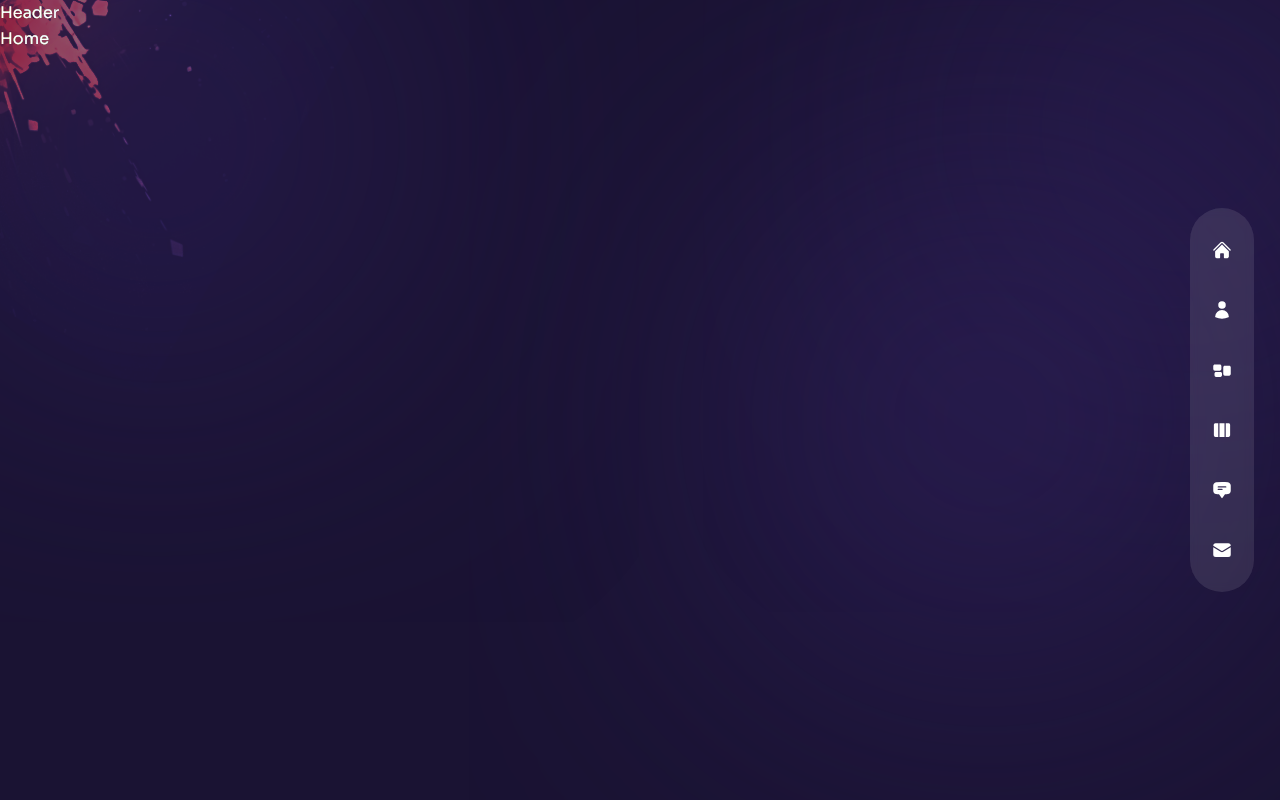
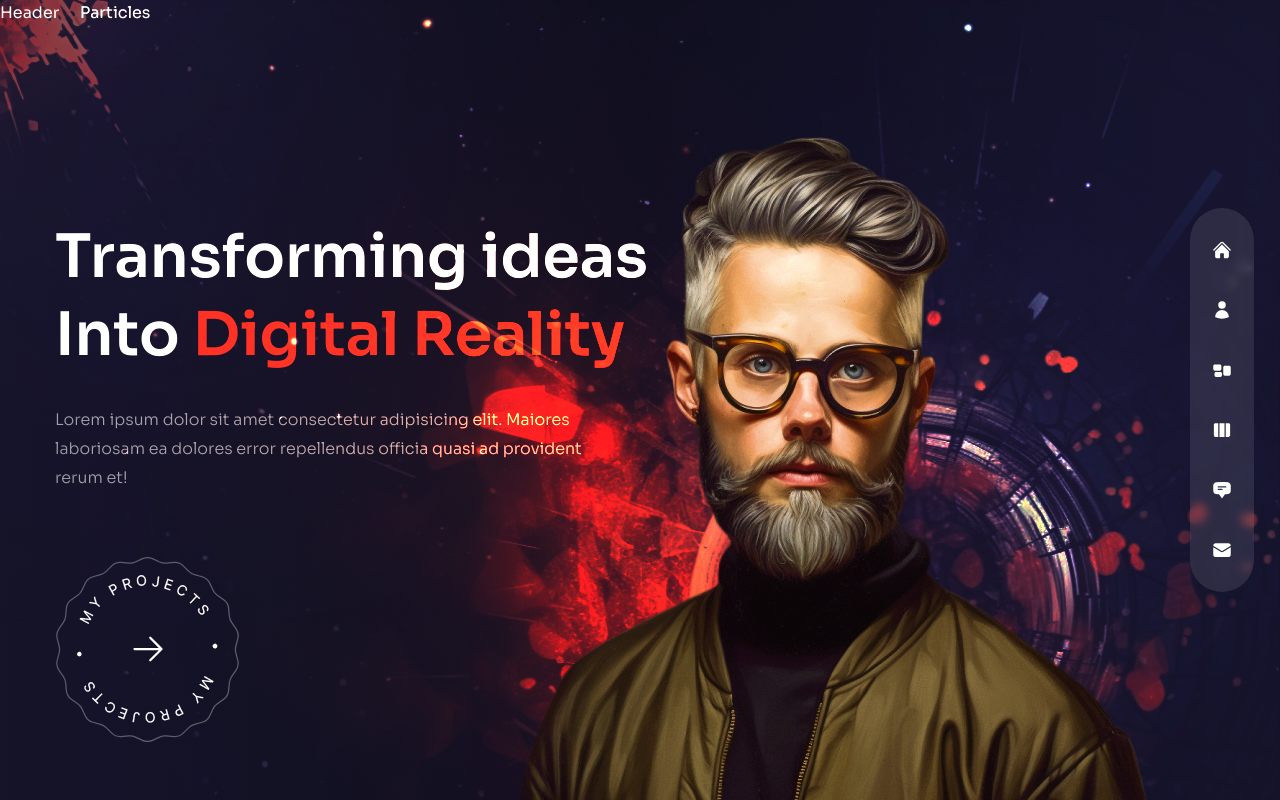
Before and after one commit to sebaespinosa/portfolio_nextjs_tailwind_framermotion, a Next.js app: page / in a window 1280 px wide. Built offline with nearby package versions, Linux system fonts and the light colour scheme.

Commit message:
hero casi listo, faltan particulas

```diff
--- a/src/app/about/page.tsx
+++ b/src/app/about/page.tsx
@@ -1,4 +1,5 @@
 // icons
+import Transition from "@/components/Transition";
 import {
     FaHtml5,
     FaCss3,
@@ -91,6 +92,10 @@ const aboutData = [
 
 export default function About() {
     return (
+        <>
+        <Transition />
         <div>About</div>
+        </>
+
     )
 }
--- a/src/app/page.tsx
+++ b/src/app/page.tsx
@@ -1,8 +1,73 @@
-import Layout from "@/components/Layout";
+'use client'
+import {Image} from 'next/image';
+import {motion} from 'framer-motion';
+
+import Transition from "@/components/Transition";
+import ParticlesContainer from '@/components/ParticlesContainer';
+import ProjectsBtn from '@/components/ProjectsBtn';
+import Avatar from '@/components/Avatar';
+
+import { fadeIn } from '../../variants';
+import MotionDivClient from '@/components/MotionDivClient';
 
 export default function Home() {
   return (
-    <div >Home</div>
-
+    <>
+    <Transition />
+    <div className='bg-primary/60 h-screen'>
+      {/* Text */}
+      <div className='w-full h-full bg-gradient-to-r from-primary/10 via-black/30 to-black/10'>
+        <div className='text-center flex flex-col justify-center xl:pt-40 xl:text-left h-full container mx-auto'>
+          {/* Title */}
+          <motion.h1
+           variants={fadeIn('down', 0.2)}
+           initial='hidden'
+           animate='show'
+           exit='hidden'
+           className="h1">
+            Transforming ideas <br /> Into {' '}
+            <span className="text-accent">Digital Reality</span>
+          </motion.h1>
+          {/* Subtitle */}
+          <motion.p
+           variants={fadeIn('down', 0.3)}
+           initial='hidden'
+           animate='show'
+           exit='hidden'
+           className='max-w-sm xl:max-w-xl mx-auto xl:mx-0 mb-10 xl:mb-16'>
+            Lorem ipsum dolor sit amet consectetur adipisicing elit. Maiores laboriosam ea dolores error repellendus officia quasi ad provident rerum et!
+          </motion.p>
+          {/* Button */}
+          <div className="flex justify-center xl:hidden relative">
+            <ProjectsBtn />
+          </div>
+          <MotionDivClient
+           variants={fadeIn('down', 0.4)}
+           initial='hidden'
+           animate='show'
+           exit='hidden'
+           class_variant='hidden xl:flex'>
+            <ProjectsBtn />
+          </MotionDivClient>
+        </div>
+      </div>
+      {/* Image */}
+      <div className='w-[1200px] h-full absolute right-0 bottom-0'>
+        <div className='bg-none xl:bg-explosion xl:bg-cover xl:bg-right xl:bg-no-repeat w-full h-full absolute mix-blend-color-dodge translate-z-0'></div>
+          {/* Particles */}
+          <div>Particles</div>
+          {/* Avatar Img */}
+          <motion.div
+           variants={fadeIn('up', 0.5)}
+           initial='hidden'
+           animate='show'
+           exit='hidden'
+           transition={{ duration: 1, ease: 'easeInOut'}}
+           className='w-full h-full max-w-[737px] max-h-[678px] absolute -bottom-32 lg:bottom-0 lg:right-[8%]'>
+            <Avatar />
+          </motion.div>
+      </div>
+    </div>
+    </>
   );
 }
--- a/src/app/template.tsx
+++ /dev/null
@@ -1,54 +0,0 @@
-'use client'
-
-import {AnimatePresence, motion} from 'framer-motion';
-
-//variants
-const transitionVariants = {
-    initial: {
-      x: '100%',
-      width: '100%'
-    },
-    animate: {
-      x: '0%',
-      width: '0%'
-    },
-    exit: {
-      x: ['0%', '100%'],
-      width: ['0%', '100%']
-    }
-  }
-
-interface Props {
-  children: React.ReactNode;
-}
-
-const Template = ( {children}: Props ) => {
-  return (
-    // <AnimatePresence>
-    //     <motion.div
-    //         initial={{ y: 20, opacity: 0}}
-    //         animate={{ y: 0, opacity: 1}}
-    //         transition={{ease: 'easeInOut', duration: 1 }}>
-    //         {children}
-    // </motion.div>
-    // </AnimatePresence>
-
-    // <AnimatePresence mode='wait'>
-    <>
-        <AnimatePresence>
-        <motion.div key='unique-1' className="fixed top-0 bottom-0 right-full w-screen h-screen z-30 bg-[#2e2257]"
-         initial={transitionVariants.initial}
-         animate={transitionVariants.animate}
-         exit={transitionVariants.exit}
-         transition={ { delay: 0.2, duration: 0.6, ease: 'easeInOut'} }>
-        </motion.div>
-        {children}
-        </AnimatePresence>
-
-    </>
-
-    // </AnimatePresence>
-  )
-}
-
-export default Template
--- a/src/components/Avatar.tsx
+++ b/src/components/Avatar.tsx
@@ -1,7 +1,17 @@
+
+import Image from 'next/image';
 
 const Avatar = () => {
   return (
-    <div>Avatar</div>
+    <div className='hidden xl:flex xl:max-w-none'>
+      <Image
+        width={737}
+        height={678}
+        src={'/avatar.png'}
+        alt=""
+        className='translate-z-0 w-full h-full'
+      />
+    </div>
   )
 }
 
--- a/src/components/Header.tsx
+++ b/src/components/Header.tsx
@@ -1,6 +1,8 @@
 const Header = () => {
   return (
-    <div>Header</div>
+    <header className="absolute z-30 w-full">
+      Header
+    </header>
   )
 }
 
--- /dev/null
+++ b/src/components/MotionDivClient.tsx
@@ -0,0 +1,29 @@
+import { animate, AnimationProps } from 'framer-motion';
+'use client'
+
+import {motion} from 'framer-motion';
+
+interface Props {
+    variants?: AnimationProps["variants"];
+    initial?: string;
+    animate?: string;
+    exit?: string;
+    class_variant?: string;
+    children?: React.ReactNode;
+}
+
+
+const MotionDivClient = ( { variants, initial, animate, exit, class_variant, children }: Props ) => {
+  return (
+    <motion.div
+        variants={variants ?? undefined}
+        initial={initial ?? ''}
+        animate={animate ?? ''}
+        exit={exit ?? ''}
+        className={class_variant ?? ''}>
+        {children ?? ''}
+    </motion.div>
+  )
+}
+
+export default MotionDivClient
--- a/src/components/ProjectsBtn.tsx
+++ b/src/components/ProjectsBtn.tsx
@@ -1,6 +1,23 @@
+
+import Image from 'next/image';
+import Link from 'next/link';
+import { HiArrowRight } from 'react-icons/hi2';
+
 const ProjectsBtn = () => {
   return (
-    <div>ProjectsBtn</div>
+    <div className="mx-auto xl:mx-0">
+      <Link href={'/work'}
+       className='relative w-[185px] h-[185px] flex justify-center items-center bg-circleStar bg-cover bg-center bg-no-repeat group'>
+        <Image
+          width={141}
+          height={148}
+          src={'/rounded-text.png'}
+          alt=''
+          className='animate-spin-slow w-full h-full max-w-[141px] max-h-[148px]'
+        />
+        <HiArrowRight className='absolute text-4xl group-hover:translate-x-2 transition-all duration-300' />
+      </Link>
+    </div>
   )
 }
 
--- a/src/components/Transition.tsx
+++ b/src/components/Transition.tsx
@@ -1,19 +1,45 @@
 'use client'
 
-import {motion} from 'framer-motion';
+import {AnimatePresence, motion} from 'framer-motion';
+
+//variants
+const transitionVariants = {
+  initial: {
+    x: '100%',
+    width: '100%'
+  },
+  animate: {
+    x: '0%',
+    width: '0%'
+  }
+}
 
 interface Props {
   children: React.ReactNode;
 }
 
-const Transition = ( {children}: Props ) => {
+const Transition = () => {
   return (
-    <motion.div
-     initial={{ y: 20, opacity: 0}}
-     animate={{ y: 0, opacity: 1}}
-     transition={{ease: 'easeInOut', duration: 1 }}>
-      {children}
-    </motion.div>
+    <>
+      <motion.div className="fixed top-0 bottom-0 right-full w-screen h-screen z-30 bg-[#2e2257]"
+      variants={transitionVariants}
+      initial='initial'
+      animate='animate'
+      transition={ { delay: 0.2, duration: 0.6, ease: 'easeInOut'} }>
+      </motion.div>
+      <motion.div className="fixed top-0 bottom-0 right-full w-screen h-screen z-20 bg-[#3b2d71]"
+      variants={transitionVariants}
+      initial='initial'
+      animate='animate'
+      transition={ { delay: 0.4, duration: 0.6, ease: 'easeInOut'} }>
+      </motion.div>
+      <motion.div className="fixed top-0 bottom-0 right-full w-screen h-screen z-10 bg-[#2e2257]"
+      variants={transitionVariants}
+      initial='initial'
+      animate='animate'
+      transition={ { delay: 0.6, duration: 0.6, ease: 'easeInOut'} }>
+      </motion.div>
+    </>
   )
 }
 
```
Also changed, not shown: src/app/layout.tsx (+9 -1 lines).
